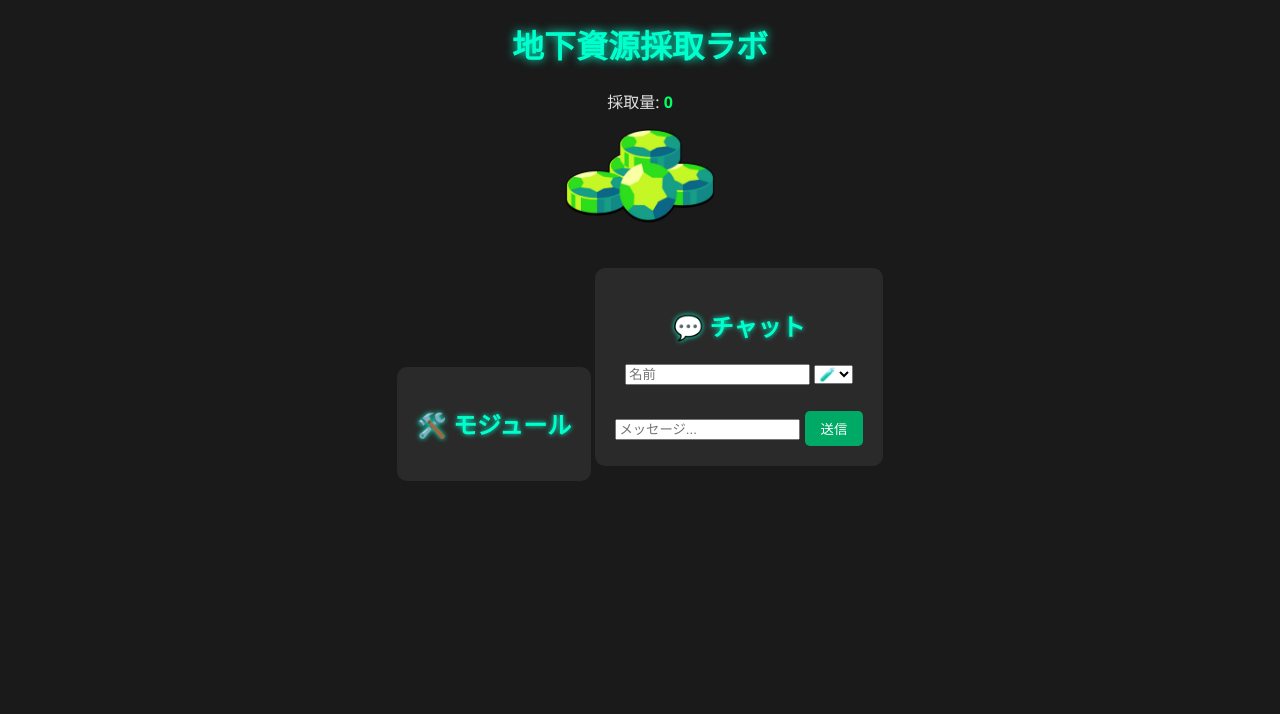
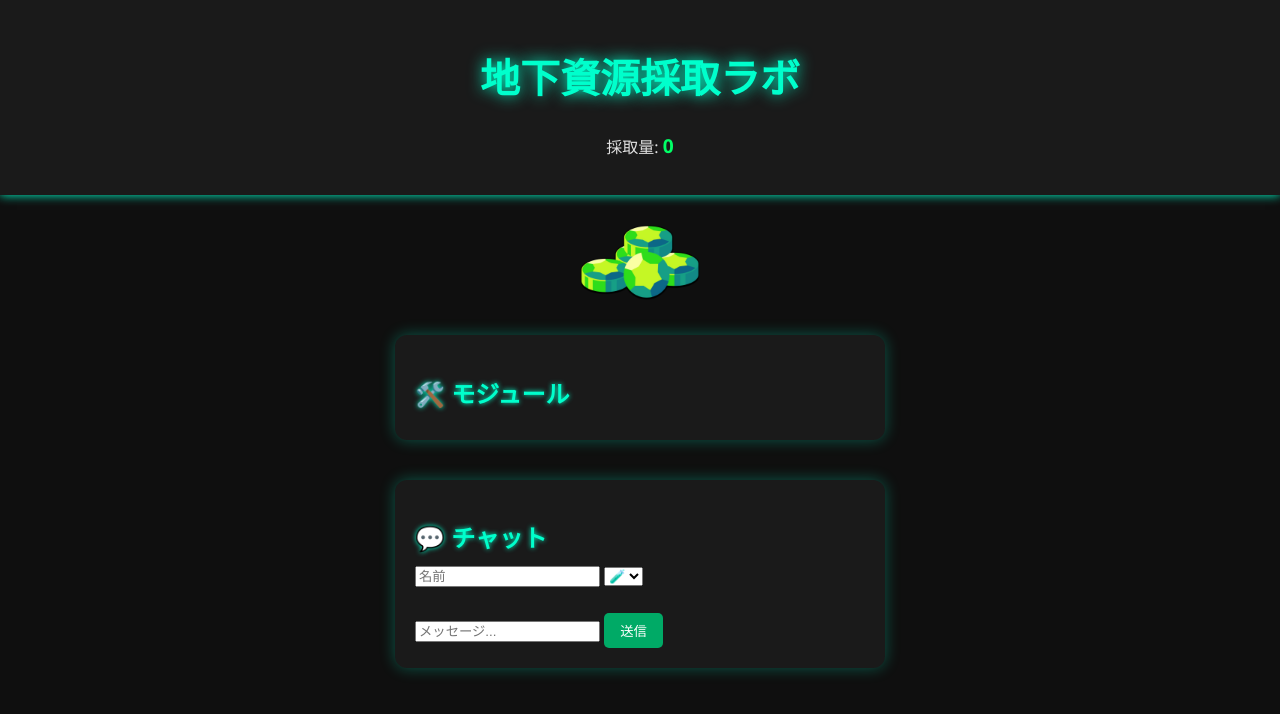
Before and after one commit to kamesann121/benkyou, a website: page Project/public/index.html in a window 1280 px wide. Drawn offline with nearby package versions, Linux system fonts and the light colour scheme; files that its build step writes are made by us from their sources; no server answers.

Commit message:
Update style.css

```diff
--- a/Project/style.css
+++ b/Project/style.css
@@ -1,29 +1,42 @@
 body {
   margin: 0;
   padding: 0;
-  background-color: #1a1a1a;
+  background-color: #0f0f0f;
   color: #e0e0e0;
   font-family: 'Segoe UI', sans-serif;
-  text-align: center;
 }
 
-.cave-container {
-  padding-top: 50px;
+header {
+  text-align: center;
+  padding: 20px;
+  background-color: #1a1a1a;
+  box-shadow: 0 0 10px #00ffcc;
 }
 
 h1 {
-  font-size: 2em;
+  font-size: 2.5em;
   color: #00ffcc;
-  text-shadow: 0 0 10px #00ffcc;
+  text-shadow: 0 0 15px #00ffcc;
 }
 
 #emerald-count {
   font-weight: bold;
   color: #00ff66;
+  font-size: 1.2em;
+}
+
+main {
+  display: flex;
+  flex-direction: column;
+  align-items: center;
+}
+
+.click-area {
+  margin: 30px 0;
 }
 
 #emerald {
-  width: 150px;
+  width: 120px;
   cursor: pointer;
   transition: transform 0.1s;
 }
@@ -32,26 +45,35 @@ h1 {
   transform: scale(0.95);
 }
 
-.shop {
-  margin-top: 40px;
-  background-color: #2a2a2a;
-  padding: 20px;
-  border-radius: 10px;
-  display: inline-block;
-  max-width: 600px;
+.panels {
+  display: flex;
+  gap: 40px;
+  justify-content: center;
+  flex-wrap: wrap;
+  width: 90%;
+  max-width: 1000px;
 }
 
-.shop h2 {
-  cursor: pointer;
+.shop, .chat {
+  background-color: #1a1a1a;
+  padding: 20px;
+  border-radius: 12px;
+  box-shadow: 0 0 15px rgba(0,255,204,0.3);
+  width: 100%;
+  max-width: 450px;
+}
+
+.shop h2, .chat h2 {
   color: #00ffcc;
   text-shadow: 0 0 5px #00ffcc;
+  cursor: pointer;
+  margin-bottom: 10px;
 }
 
 .item {
-  margin-bottom: 15px;
   display: flex;
   justify-content: space-between;
-  align-items: center;
+  margin-bottom: 10px;
 }
 
 button {
@@ -67,25 +89,10 @@ button:hover {
   background-color: #00cc88;
 }
 
-.chat {
-  margin-top: 40px;
-  background-color: #2a2a2a;
-  padding: 20px;
-  border-radius: 10px;
-  display: inline-block;
-  max-width: 600px;
-  color: #e0e0e0;
-}
-
-.chat h2 {
-  color: #00ffcc;
-  text-shadow: 0 0 5px #00ffcc;
-}
-
 #messages {
   list-style: none;
   padding: 0;
-  max-height: 250px;
+  max-height: 200px;
   overflow-y: auto;
   margin-bottom: 10px;
 }
@@ -109,6 +116,8 @@ button:hover {
   max-width: 70%;
   text-align: left;
   position: relative;
+  word-wrap: break-word;
+  line-height: 1.4;
 }
 
 .bubble::after {
```
